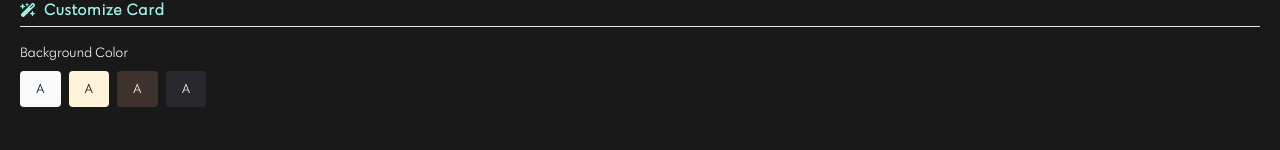
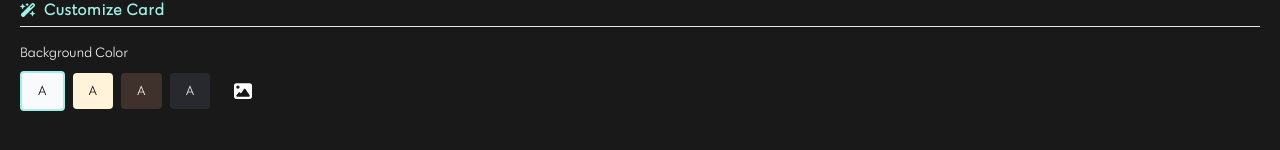
Before and after one commit to Annastacia-dev/bookquote-generator, a React (Vite) app: page / in a window 1280 px wide. Shown: the part 404-554 px from the top of the page. Built offline with nearby package versions, Linux system fonts and the light colour scheme.

Commit message:
background Image as background customization option

```diff
--- a/src/App.jsx
+++ b/src/App.jsx
@@ -5,7 +5,6 @@ import Customize from './components/Customize';
 function App() {
   return (
     <div className="min-h-screen bg-black/90 text-white p-5 flex flex-col gap-5">
-
       <div className="flex items-center gap-2">
         <img src="logo.png" className="w-8" />
         <h5 className="font-bold text-primary tracking-wider -mt-1">
--- a/src/components/Customize.jsx
+++ b/src/components/Customize.jsx
@@ -1,33 +1,45 @@
-import { FaWandMagicSparkles } from "react-icons/fa6";
-import { useContext } from "react";
-import { QuoteCardContext} from "../context/QuoteCard";
-
+import { FaWandMagicSparkles } from 'react-icons/fa6';
+import { useContext } from 'react';
+import { QuoteCardContext } from '../context/QuoteCard';
+import { FaImage } from 'react-icons/fa6';
 
 const Customize = () => {
-
-  const { backgroundColors, setBackgroundColor } = useContext(QuoteCardContext)
+  const { backgroundColor, backgroundColors, setBackgroundColor } =
+    useContext(QuoteCardContext);
 
   return (
     <div className="py-3">
       <div className="flex items-center gap-2 text-primary">
         <FaWandMagicSparkles />
-        <h5 className="font-bold tracking-wider capitalize"> customize card </h5>
+        <h5 className="font-bold tracking-wider capitalize">
+          {' '}
+          customize card{' '}
+        </h5>
       </div>
       <hr className="mt-1 mb-4" />
 
       <div className="flex flex-col gap-2 text-sm">
         <h5 className="text-sm">Background Color</h5>
         <div className="flex items-center gap-2">
-          { backgroundColors.map((color, index) => ((
-            <button key={index} className={`${color} capitalize p-2 px-4 rounded`} onClick={() => setBackgroundColor(color)}>
+          {backgroundColors.map((color, index) => (
+            <button
+              key={index}
+              className={`${color} capitalize py-2 px-4 rounded ${backgroundColor === color ? 'border-2 border-primary' : ''}`}
+              onClick={() => setBackgroundColor(color)}
+            >
               a
             </button>
-          )))}
+          ))}
+          <button
+            className={`capitalize py-2 px-4 text-lg rounded ${backgroundColor === 'image' ? 'border-2 border-primary' : ''}`}
+            onClick={() => setBackgroundColor('image')}
+          >
+            <FaImage />
+          </button>
         </div>
       </div>
+    </div>
+  );
+};
 
-    </div>
-  )
-}
-
-export default Customize
+export default Customize;
--- a/src/components/Input.jsx
+++ b/src/components/Input.jsx
@@ -1,10 +1,18 @@
 import { useContext } from 'react';
 import { QuoteContext } from '../context/Quote';
 
-
 const Input = () => {
-
-  const { setBook, setBookCover, bookAuthor, bookTitle, setShowCard, quote, setQuote, setBookTitle, setBookAuthor } = useContext(QuoteContext);
+  const {
+    setBook,
+    setBookCover,
+    bookAuthor,
+    bookTitle,
+    setShowCard,
+    quote,
+    setQuote,
+    setBookTitle,
+    setBookAuthor,
+  } = useContext(QuoteContext);
 
   const fetchBookCover = async (title, author) => {
     try {
@@ -33,13 +41,12 @@ const Input = () => {
     setShowCard(true);
 
     // Fetch book cover and details only if both title and author are provided
-    if (bookTitle ) {
+    if (bookTitle) {
       await fetchBookCover(bookTitle, bookAuthor);
     }
   };
 
   return (
-
     <form className="flex flex-col gap-4" onSubmit={handleGenerate}>
       <textarea
         className="bg-white/20 md:w-[40vw] h-40 rounded px-4 py-2 border border-white/10"
@@ -50,7 +57,7 @@ const Input = () => {
         maxLength={1000}
         required
       />
-        <div className='flex gap-1'>
+      <div className="flex gap-1">
         <input
           className="bg-white/20 md:w-[20vw] w-full rounded px-4 py-2 border border-white/10"
           placeholder="Book title"
--- a/src/components/QuoteCard.jsx
+++ b/src/components/QuoteCard.jsx
@@ -3,7 +3,7 @@ import { QuoteContext } from '../context/Quote';
 import { QuoteCardContext } from '../context/QuoteCard';
 import html2canvas from 'html2canvas';
 import { FiDownload } from 'react-icons/fi';
-import {saveAs} from 'file-saver';
+import { saveAs } from 'file-saver';
 
 const QuoteCard = () => {
   const {
@@ -17,34 +17,47 @@ const QuoteCard = () => {
     showCard,
   } = useContext(QuoteContext);
 
-  const { backgroundColor } = useContext(QuoteCardContext)
+  const { backgroundColor } = useContext(QuoteCardContext);
 
   const quoteCardRef = useRef(null);
 
-
   const captureQuoteCardImage = async () => {
-    const quoteElement = document.getElementById("quote-card");
+    const quoteElement = document.getElementById('quote-card');
     const canvas = await html2canvas(quoteElement, { scale: 1 });
     return new Promise((resolve) => {
       canvas.toBlob((blob) => {
-        const file = new File([blob], "quote-card.png", { type: "image/png" });
+        const file = new File([blob], 'quote-card.png', { type: 'image/png' });
         resolve(file);
       });
     });
   };
 
   const downloadQuoteCard = () => {
-    captureQuoteCardImage().then((file) => saveAs(file, `${book?.title || placeholderBookTitle}.png`));
+    captureQuoteCardImage().then((file) =>
+      saveAs(file, `${book?.title || placeholderBookTitle}.png`)
+    );
   };
 
   return (
     <div className="relative">
       <div
-        id='quote-card'
-        className={`${backgroundColor} text-sm p-4 shadow-md max-w-xl max-h-xl flex flex-col items-center gap-5 relative`}
+        id="quote-card"
+        className={`${backgroundColor === 'image' ? 'relative' : backgroundColor} text-sm p-4 shadow-md max-w-xl max-h-xl flex flex-col items-center gap-5`}
         ref={quoteCardRef}
+        style={
+          backgroundColor === 'image'
+            ? {
+                backgroundImage: `url(${bookCover || placeholderBookCover})`,
+                backgroundSize: 'cover',
+                backgroundPosition: 'center',
+              }
+            : {}
+        }
       >
-        <div className='flex md:flex-row flex-col items-center md:gap-10 gap-5'>
+        {backgroundColor === 'image' && (
+          <div className="absolute inset-0 bg-black opacity-90"></div>
+        )}
+        <div className="flex md:flex-row flex-col items-center md:gap-10 gap-5 z-10">
           <img
             src={bookCover || placeholderBookCover}
             alt="Book Cover"
@@ -52,7 +65,7 @@ const QuoteCard = () => {
           />
           <p className="italic">&quot;{quote || placeholderQuote}&quot;</p>
         </div>
-        <div className="flex gap-1 font-bold justify-end w-full text-right">
+        <div className="flex gap-1 font-bold justify-end w-full text-right z-10">
           <p>{book?.title || placeholderBookTitle}</p>,
           <p>
             {book?.authors ? book.authors.join(', ') : placeholderBookAuthor}
--- a/src/context/QuoteCard.jsx
+++ b/src/context/QuoteCard.jsx
@@ -5,20 +5,21 @@ const QuoteCardContext = createContext();
 
 // eslint-disable-next-line react/prop-types
 const QuoteCardProvider = ({ children }) => {
-
   const backgroundColors = [
     'bg-slate-50 text-black',
     'bg-[#FFF4D9] text-black',
     'bg-[#3F312C] text-white',
-    'bg-[#28292E] text-white'
-  ]
+    'bg-[#28292E] text-white',
+  ];
 
   const [backgroundColor, setBackgroundColor] = useState(backgroundColors[0]);
 
   return (
     <QuoteCardContext.Provider
       value={{
-        backgroundColors, backgroundColor, setBackgroundColor
+        backgroundColors,
+        backgroundColor,
+        setBackgroundColor,
       }}
     >
       {children}
--- a/src/main.jsx
+++ b/src/main.jsx
@@ -9,7 +9,7 @@ createRoot(document.getElementById('root')).render(
   <StrictMode>
     <QuoteProvider>
       <QuoteCardProvider>
-       <App />
+        <App />
       </QuoteCardProvider>
     </QuoteProvider>
   </StrictMode>
```
Lines whose indentation alone changed are shown as unchanged.
